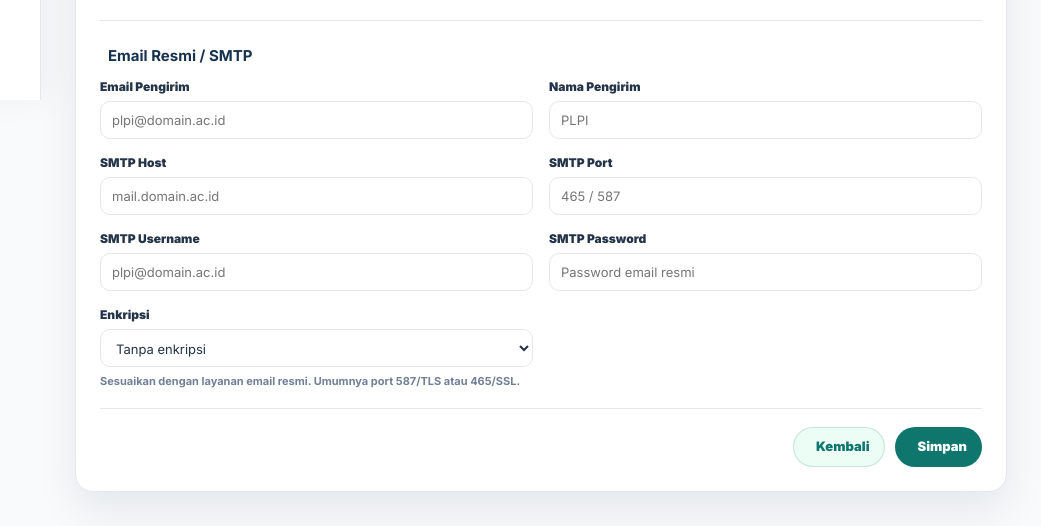
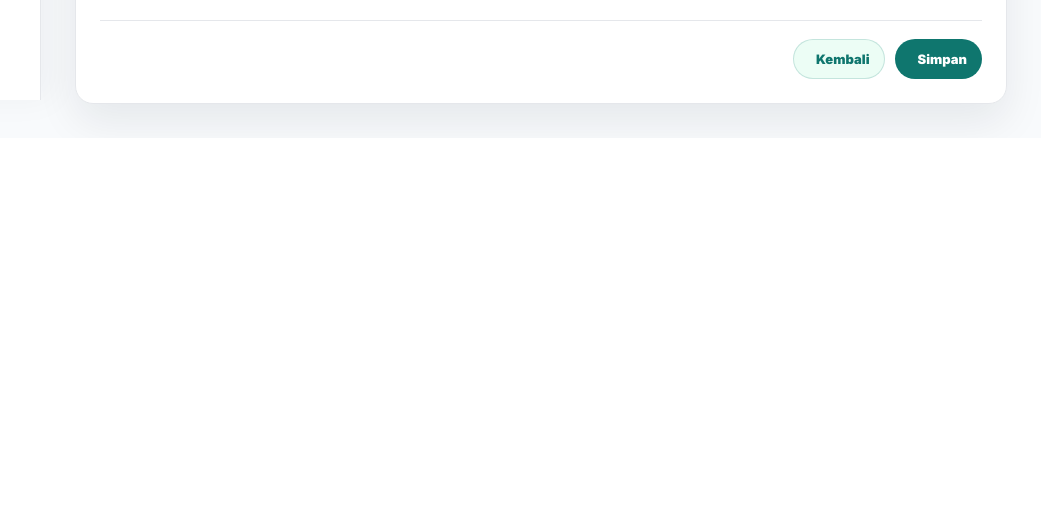
Before and after one commit to kodingsil-lab/plpi-public, a CodeIgniter 4 app: the page made by app/Views/admin/settings/application/index.php in a window 1280 px wide. Shown: the part 700-1226 px from the top of the page, without its empty margins (239-1280 px from the left). After the commit the page ends 833 px from the top, so only its background shows below. Run offline with PHP 8.4 and a stand-in for CodeIgniter, Linux system fonts and the light colour scheme; the template is opened without the code that fills it, so the values that code supplies are empty; some libraries are stand-ins or nearby versions.

Commit message:
Remove SMTP settings from dashboard

```diff
--- a/app/Views/admin/settings/application/index.php
+++ b/app/Views/admin/settings/application/index.php
@@ -8,7 +8,6 @@ $currentTimezone = (string) ($row['app_timezone'] ?? 'Asia/Jakarta');
 $appLogoPath = (string) ($row['header_logo_path'] ?? $row['login_logo_path'] ?? $row['public_logo_path'] ?? '');
 $appLogoUrl = $appLogoPath !== '' ? plpi_asset_url($appLogoPath) : '';
 $faviconUrl = ! empty($row['favicon_path']) ? plpi_asset_url((string) $row['favicon_path']) : '';
-$smtpLocked = ! empty($smtpEnvLocked);
 ?>
 <section class="admin-panel user-form-panel">
     <?php if (! empty($databaseError)): ?>
@@ -55,51 +54,6 @@ $smtpLocked = ! empty($smtpEnvLocked);
             </div>
         </div>
 
-        <div class="form-section">
-            <h3><iconify-icon icon="mdi:email-cog-outline"></iconify-icon>Email Resmi / SMTP</h3>
-            <?php if ($smtpLocked): ?>
-                <div class="admin-alert info">
-                    Konfigurasi SMTP produksi dibaca dari file <strong>.env</strong> hosting. Field di bawah dikunci agar kredensial email tidak disimpan dari dashboard.
-                </div>
-            <?php endif; ?>
-            <div class="form-grid">
-                <label>
-                    <span>Email Pengirim</span>
-                    <input type="email" name="mail_from_email" value="<?= esc((string) old('mail_from_email', $row['mail_from_email'] ?? ''), 'attr') ?>" placeholder="plpi@domain.ac.id" <?= $smtpLocked ? 'disabled' : '' ?>>
-                </label>
-                <label>
-                    <span>Nama Pengirim</span>
-                    <input name="mail_from_name" value="<?= esc((string) old('mail_from_name', $row['mail_from_name'] ?? ''), 'attr') ?>" placeholder="PLPI" <?= $smtpLocked ? 'disabled' : '' ?>>
-                </label>
-                <label>
-                    <span>SMTP Host</span>
-                    <input name="smtp_host" value="<?= esc((string) old('smtp_host', $row['smtp_host'] ?? ''), 'attr') ?>" placeholder="mail.domain.ac.id" <?= $smtpLocked ? 'disabled' : '' ?>>
-                </label>
-                <label>
-                    <span>SMTP Port</span>
-                    <input type="number" name="smtp_port" value="<?= esc((string) old('smtp_port', $row['smtp_port'] ?? ''), 'attr') ?>" placeholder="465 / 587" <?= $smtpLocked ? 'disabled' : '' ?>>
-                </label>
-                <label>
-                    <span>SMTP Username</span>
-                    <input name="smtp_user" value="<?= esc((string) old('smtp_user', $row['smtp_user'] ?? ''), 'attr') ?>" placeholder="plpi@domain.ac.id" <?= $smtpLocked ? 'disabled' : '' ?>>
-                </label>
-                <label>
-                    <span>SMTP Password</span>
-                    <input type="password" name="smtp_pass" value="" placeholder="<?= $smtpLocked ? 'Dikelola dari .env hosting' : (! empty($row['smtp_pass']) ? 'Sudah tersimpan, isi untuk mengganti' : 'Password email resmi') ?>" <?= $smtpLocked ? 'disabled' : '' ?>>
-                </label>
-                <label>
-                    <span>Enkripsi</span>
-                    <?php $smtpCrypto = (string) old('smtp_crypto', $row['smtp_crypto'] ?? 'tls'); ?>
-                    <select name="smtp_crypto" <?= $smtpLocked ? 'disabled' : '' ?>>
-                        <option value="tls" <?= $smtpCrypto === 'tls' ? 'selected' : '' ?>>TLS</option>
-                        <option value="ssl" <?= $smtpCrypto === 'ssl' ? 'selected' : '' ?>>SSL</option>
-                        <option value="" <?= $smtpCrypto === '' ? 'selected' : '' ?>>Tanpa enkripsi</option>
-                    </select>
-                    <small>Sesuaikan dengan layanan email resmi. Umumnya port 587/TLS atau 465/SSL.</small>
-                </label>
-            </div>
-        </div>
-
         <div class="form-actions">
             <a class="admin-btn secondary" href="<?= site_url('dashboard') ?>"><iconify-icon icon="mdi:arrow-left"></iconify-icon>Kembali</a>
             <button class="admin-btn primary" type="submit"><iconify-icon icon="mdi:content-save-outline"></iconify-icon>Simpan</button>
```
Also changed, not shown: app/Controllers/Admin/Settings/ApplicationController.php (+0 -37 lines).
